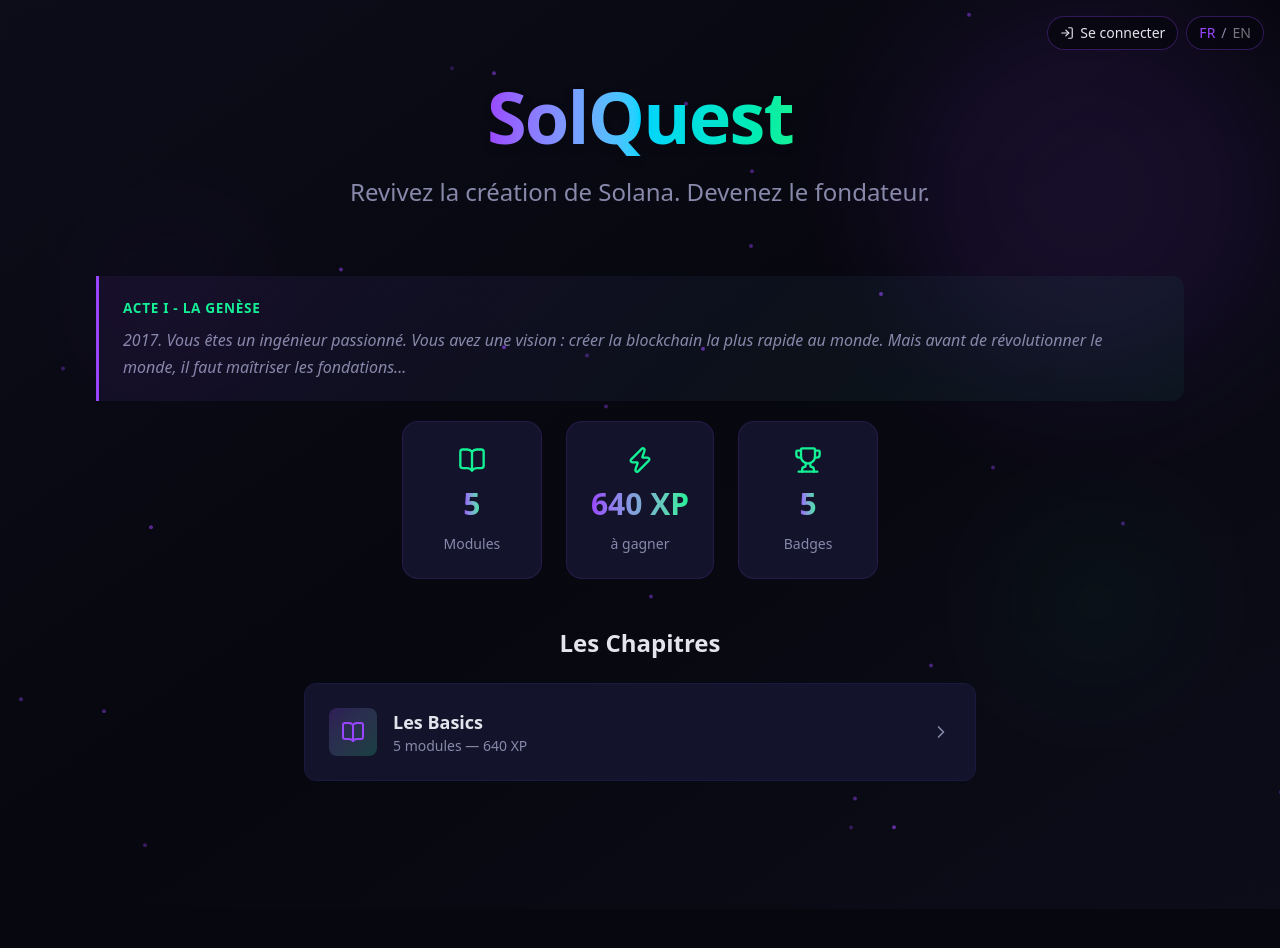
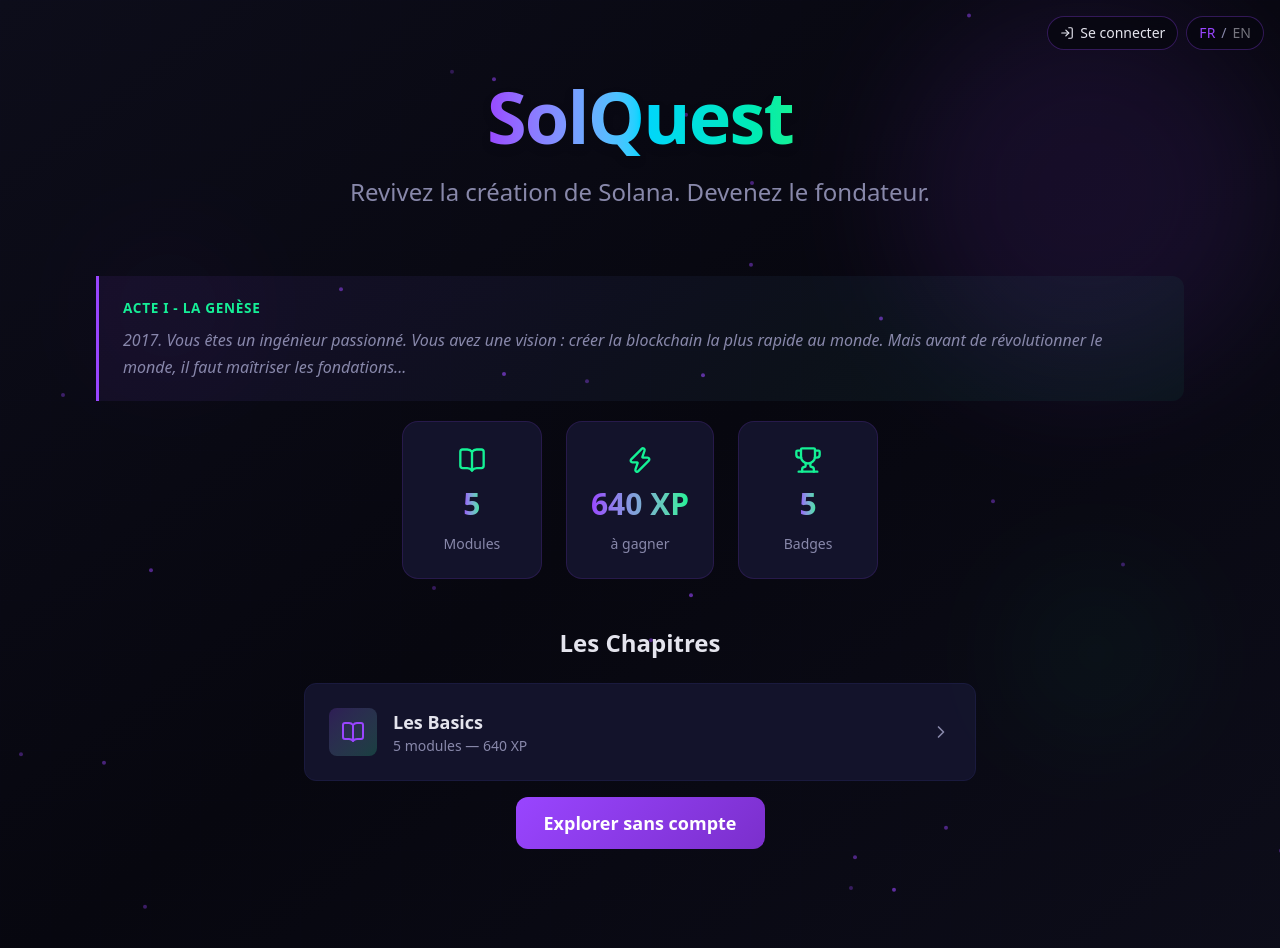
Before and after one commit to Falcon50mlf/solaria, a Next.js app: page / in a window 1280 px wide. Shown: the top 948 px of the page. Before the commit the page ends 909 px from the top, so only its background shows below. Built offline with nearby package versions, Linux system fonts and the light colour scheme; no server answers.

Commit message:
Add "Explore without account" button below chapters on home page
Co-Authored-By: Claude Opus 4.6 (1M context) <noreply@anthropic.com>

```diff
--- a/src/app/HomeContent.tsx
+++ b/src/app/HomeContent.tsx
@@ -174,6 +174,19 @@ export default function HomeContent() {
               </div>
             </motion.div>
           </Link>
+
+          <motion.div
+            className="mt-4 text-center"
+            initial={{ opacity: 0 }}
+            animate={{ opacity: 1 }}
+            transition={{ delay: 1, duration: 0.5 }}
+          >
+            <Link href="/basics">
+              <button className="btn-primary text-base px-6 py-3 sm:text-lg sm:px-10 sm:py-4 transition-all duration-300">
+                {t.home.exploreWithoutAccount}
+              </button>
+            </Link>
+          </motion.div>
         </motion.div>
 
         {/* Floating accent shapes */}
--- a/src/lib/i18n/dictionaries/en.ts
+++ b/src/lib/i18n/dictionaries/en.ts
@@ -39,6 +39,7 @@ export const en: TranslationDictionary = {
     startAdventure: "Start the adventure",
     chaptersTitle: "Chapters",
     chapterModules: "modules",
+    exploreWithoutAccount: "Explore without an account",
   },
   basics: {
     pageTitle: "The Basics",
--- a/src/lib/i18n/dictionaries/fr.ts
+++ b/src/lib/i18n/dictionaries/fr.ts
@@ -39,6 +39,7 @@ export const fr: TranslationDictionary = {
     startAdventure: "Commencer l'aventure",
     chaptersTitle: "Les Chapitres",
     chapterModules: "modules",
+    exploreWithoutAccount: "Explorer sans compte",
   },
   basics: {
     pageTitle: "Les Basics",
--- a/src/lib/i18n/types.ts
+++ b/src/lib/i18n/types.ts
@@ -42,6 +42,7 @@ export interface TranslationDictionary {
     startAdventure: string;
     chaptersTitle: string;
     chapterModules: string;
+    exploreWithoutAccount: string;
   };
   basics: {
     pageTitle: string;
```
